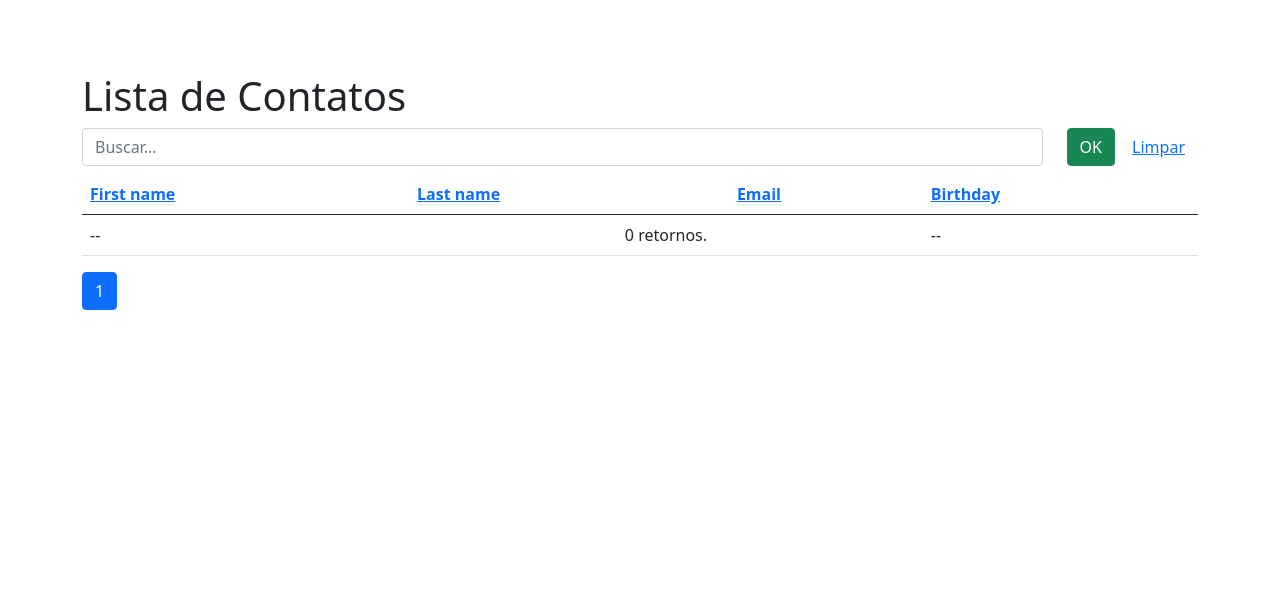
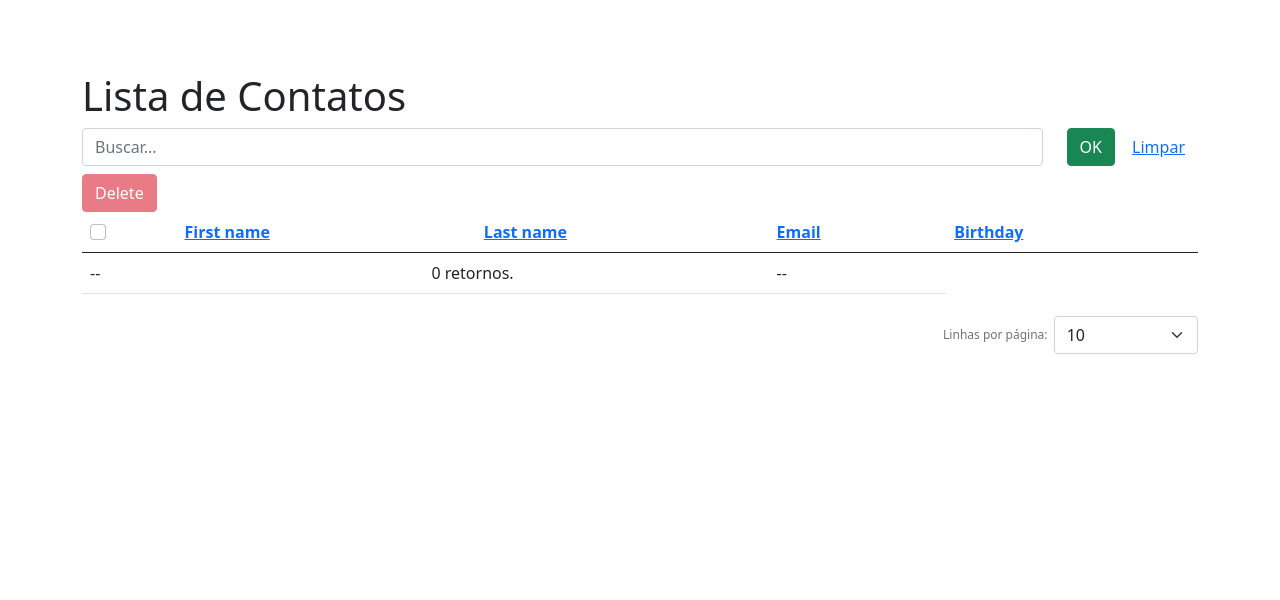
Before and after one commit to marcmatias/django_bootstrap_studies, a Django app: page /contact/ in a window 1280 px wide. Shown: the part 77-677 px from the top of the page. Run offline with Django 3.2, Linux system fonts and the light colour scheme; data that the repository does not hold is empty; some libraries are stand-ins or nearby versions.

Commit message:
Update tables, delete, paginate, paginate_by

```diff
--- a/contacts/management/commands/create_data.py
+++ b/contacts/management/commands/create_data.py
@@ -12,7 +12,7 @@ fake = Faker()
 def gen_email(first_name: str, last_name: str):
     first_name = slugify(first_name)
     last_name = slugify(last_name)
-    email = f'{first_name}{last_name}.@email.com'
+    email = f'{first_name}{last_name}@email.com'
     return email
 
 
--- a/contacts/templates/contact_list.html
+++ b/contacts/templates/contact_list.html
@@ -8,22 +8,31 @@
         <form action="." method="GET">
             <div class="row">
                 <div class="col">
-                    <input name="search" class="form-control mb-2" type="text" placeholder="Buscar...">
+                    <input name="pesq" class="form-control mb-2" type="text" placeholder="Buscar...">
                 </div>
                 <div class="col-auto">
                     <button class="btn btn-success mb-2" type="submit">OK</button>
-                    <button class="btn btn-link mb-2">Limpar</button>
+                    <button type="button" class="btn btn-link mb-2"
+                        onclick="window.location.href=`{% url 'contacts:contact_list' %}`">Limpar</button>
                 </div>
             </div>
         </form>
     </div>
 </div>
+
+<form method="post" action="/contact/delete">
+    <input type="hidden" name="next" value="{{ request.path }}">
+    <input id="delete-button" class="btn btn-danger" type="submit" value="Delete"
+        onclick="return confirm('Tem certeza que quer prosseguir com a remoção?')" disabled>
+    {% csrf_token %}
     <table class="table">
         <thead>
             <tr>
+                <th><input id="toggle-all" type="checkbox" class="form-check-input" onClick="toggle(this)"
+                        title="selecionar todas as linhas dessa página" /> </th>
                 {% for f in fields %}
                 <th>
-                <a href="?{% url_replace ordering=f.f_name up='ord' %}">
+                    <a href="?{% url_replace col=f.f_name ord=ord %}">
                         {{f.f_normalized}}
                     </a>
                 </th>
@@ -33,6 +42,8 @@
         <tbody>
             {% for object in object_list %}
             <tr>
+                <td><input type="checkbox" name="selection_{{object.id}}" class="checkbox form-check-input"
+                        onClick="buttonState()" /></td>
                 <td>{{ object.first_name }}</td>
                 <td>{{ object.last_name }}</td>
                 <td>{{ object.email }}</td>
@@ -47,6 +58,35 @@
             {% endfor %}
         </tbody>
     </table>
+</form>
+<div class="row">
+    <div class="col-md-9">
+        {% include "includes/pagination.html" %}
+    </div>
+    <div class="col-md-3 d-flex align-items-center">
+        <p class="text-muted w-100 text-center mt-3" style="font-size: 12px;">Linhas por página:</p>
+        <select class="form-select" aria-label="Seletor de paginação" name="p_by"
+            onChange="window.location.href=this.value">
+            {% for paginate_opt in paginate_opts %}
+            <option value='?{% url_replace p_by=paginate_opt %}' {% if paginate_opt == p_by %} selected {% endif %}>
+                {{paginate_opt}}
+            </option>
+            {% endfor %}
+        </select>
+    </div>
+</div>
 
-{% include "includes/pagination.html" %}
+<script language="JavaScript">
+    checkbox = document.getElementById('toggle-all');
+    checkboxes = document.getElementsByClassName('checkbox');
+    button = document.getElementById('delete-button')
+    function buttonState() {
+        [...checkboxes].some(e => e.checked) ? button.disabled = false : button.disabled = true;
+        [...checkboxes].some(e => !e.checked) ? checkbox.checked = false : checkbox.checked = true;
+    }
+    function toggle(source) {
+        for (var i in checkboxes) checkboxes[i].checked = source.checked;
+        buttonState()
+    }
+</script>
 {% endblock content %}
--- a/contacts/templates/includes/pagination.html
+++ b/contacts/templates/includes/pagination.html
@@ -2,37 +2,37 @@
 {% load url_replace %}
 <!-- https://gist.github.com/rg3915/01ca76f099f431c24bc0536bef83076b -->
 <!-- Use https://gist.github.com/rg3915/01ca76f099f431c24bc0536bef83076b#file-pagination02-html -->
-<div class="row text-center">
-  <div class="col-lg-12">
+<div class="row">
+  <div class="col-lg-12 d-flex flex-row">
     <ul class="pagination">
       {% if page_obj.has_previous %}
-        <li class="page-item"><a class="page-link" href="?{% url_replace page=page_obj.previous_page_number %}">&laquo;</a></li>
+        <li class="page-item"><a class="page-link" href="?{% url_replace pag=page_obj.previous_page_number %}">&laquo;</a></li>
       {% endif %}
-
-      {% for pg in page_obj.paginator.page_range %}
-        <!-- Sempre mostra as 3 primeiras e 3 últimas páginas -->
+      {% if page_obj.has_next or page_obj.has_previous %}
+        {% for pg in page_obj.paginator.page_range %}
+          <!-- Sempre mostra as 3 primeiras e 3 últimas páginas -->
           {% if pg == 1 or pg == 2 or pg == 3 or pg == page_obj.paginator.num_pages or pg == page_obj.paginator.num_pages|add:'-1' or pg == page_obj.paginator.num_pages|add:'-2' %}
             {% if page_obj.number == pg %}
-              <li class="page-item active"><a class="page-link" href="?{% url_replace page=pg %}">{{ pg }}</a></li>
+              <li class="page-item active"><a class="page-link" href="?{% url_replace pag=pg %}">{{ pg }}</a></li>
             {% else %}
-              <li class="page-item"><a class="page-link" href="?{% url_replace page=pg %}">{{ pg }}</a></li>
+              <li class="page-item"><a class="page-link" href="?{% url_replace pag=pg %}">{{ pg }}</a></li>
             {% endif %}
 
           {% else %}
 
             {% if page_obj.number == pg %}
-              <li class="page-item active"><a class="page-link" href="?{% url_replace page=pg %}">{{ pg }}</a></li>
+              <li class="page-item active"><a class="page-link" href="?{% url_replace pag=pg %}">{{ pg }}</a></li>
             {% elif pg > page_obj.number|add:'-4' and pg < page_obj.number|add:'4' %} <!-- Mostra 3 páginas antes e 3 páginas depois da atual -->
-              <li class="page-item"><a class="page-link" href="?{% url_replace page=pg %}">{{ pg }}</a></li>
+              <li class="page-item"><a class="page-link" href="?{% url_replace pag=pg %}">{{ pg }}</a></li>
             {% elif pg == page_obj.number|add:'-4' or pg == page_obj.number|add:'4' %}
               <li class="page-item"><a class="page-link" href="">...</a></li>
             {% endif %}
           {% endif %}
         {% endfor %}
-
-        {% if page_obj.has_next %}
-          <li class="page-item"><a class="page-link" href="?{% url_replace page=page_obj.next_page_number %}">&raquo;</a></li>
-        {% endif %}
+      {% endif %}
+      {% if page_obj.has_next %}
+        <li class="page-item"><a class="page-link" href="?{% url_replace pag=page_obj.next_page_number %}">&raquo;</a></li>
+      {% endif %}
     </ul>
   </div>
 </div>
--- a/contacts/templatetags/url_replace.py
+++ b/contacts/templatetags/url_replace.py
@@ -8,10 +8,8 @@ register = template.Library()
 @register.simple_tag(takes_context=True)
 def url_replace(context, **kwargs):
     query = context['request'].GET.copy()
-    if kwargs.get('page'):
-        query.pop('page', None)
-    if kwargs.get('ordering'):
-        query.pop('ordering', None)
-    query.pop('up', None)
+    for e in ['pag', 'col', 'ord', 'p_by']:
+        if kwargs.get(e):
+            query.pop(e, None)
     query.update(kwargs)
     return query.urlencode()
--- a/contacts/urls.py
+++ b/contacts/urls.py
@@ -1,7 +1,11 @@
 from django.urls import path
 from . import views
 
+app_name = "contacts"
+
 urlpatterns = [
     path('', views.index, name='index'),
+    path('contact/<int:num>', views.index, name='index'),
     path('contact/', views.ContactListView.as_view(), name='contact_list'),
+    path('contact/delete', views.ContactDeleteView.as_view(), name='contact_delete'),
 ]
--- a/contacts/views.py
+++ b/contacts/views.py
@@ -1,9 +1,12 @@
 from django.shortcuts import render
-from django.http import HttpResponse
+from django.urls import reverse, reverse_lazy
 from .models import Contact
-from django.views.generic import ListView
+from django.views.generic import ListView, DeleteView
 from django.db.models import Q
-
+from django.http import HttpResponseRedirect
+from django.core.paginator import Paginator, EmptyPage, PageNotAnInteger, InvalidPage
+from django.http import Http404
+from django.utils.translation import gettext as _
 
 def index(request):
     contacts_list = Contact.objects
@@ -15,13 +18,38 @@ class ContactListView(ListView):
     model = Contact
     template_name = 'contact_list.html'
     paginate_by = 10
+    page_kwarg = 'pag'
     ordering = ['first_name']
+    success_url = reverse_lazy('contacts:contact_list')
+
+    def paginate_queryset(self, queryset, page_size):
+        paginator = self.get_paginator(
+            queryset, page_size, orphans=self.get_paginate_orphans(),
+            allow_empty_first_page=self.get_allow_empty())
+        page_kwarg = self.page_kwarg
+        page = self.kwargs.get(page_kwarg) or self.request.GET.get(page_kwarg) or 1
+        try:
+            page_number = int(page)
+        except ValueError:
+            if page == 'last':
+                page_number = paginator.num_pages
+            else:
+                raise Http404(_('Page is not “last”, nor can it be converted to an int.'))
+        try:
+            page = paginator.page(page_number)
+        except InvalidPage as e:
+            page = paginator.page(paginator.num_pages)
+        return (paginator, page, page.object_list, page.has_other_pages())
+            # raise Http404(_('Invalid page (%(page_number)s): %(message)s') % {
+            #     'page_number': page_number,
+            #     'message': str(e)
+            # })
 
     def get_queryset(self):
         queryset = super(ContactListView, self).get_queryset()
         data = self.request.GET
 
-        search = data.get('search')
+        search = data.get('pesq')
         if search:
             queryset = queryset.filter(
                 Q(first_name__icontains=search) |
@@ -29,21 +57,19 @@ class ContactListView(ListView):
                 Q(email__icontains=search) |
                 Q(birthday__icontains=search)
             )
+
         return queryset
 
+    def get_paginate_by(self, request):
+        return self.request.GET.get('p_by', self.paginate_by)
+
     def get_ordering(self):
-        ordering = self.request.GET.get('ordering', 'first_name')
-        changing = self.request.GET.get('up', None)
-        if(changing):
-            poped = [self.ordering.pop()]
-            if ordering in poped:
-                self.ordering.append('-'+ordering)
-            elif '-'+ordering in poped:
-                self.ordering.append(ordering)
-            else:
-                self.ordering.append(ordering)
+        col = self.request.GET.get('col', 'first_name')
+        ord = self.request.GET.get('ord', None)
+        if(ord and ord == ">"):
+            return "-"+col
 
-        return self.ordering
+        return col
 
     def get_context_data(self, **kwargs):
         context = super().get_context_data(**kwargs)
@@ -56,4 +82,23 @@ class ContactListView(ListView):
             in self.model._meta.get_fields()
         ][1:]
 
+        # Pagination options
+        context["paginate_opts"] = ["10", "25", "75", "100"]
+        context["p_by"] = self.get_paginate_by(self.request)
+
+        # Column ordering
+        ord = self.request.GET.get('ord', None)
+        context['ord'] = "<" if ord and ord == ">" else ">"
+
         return context
+
+
+class ContactDeleteView(DeleteView):
+    model = Contact
+    items_to_delete = []
+
+    def post(self, request):
+        items_to_delete = [el[10:]
+                           for el in request.POST if el.startswith("selection_")]
+        Contact.objects.filter(pk__in=items_to_delete).delete()
+        return HttpResponseRedirect(request.META.get('HTTP_REFERER'))
```
Also changed, not shown: 1 other file. Lines whose indentation alone changed are shown as unchanged.
